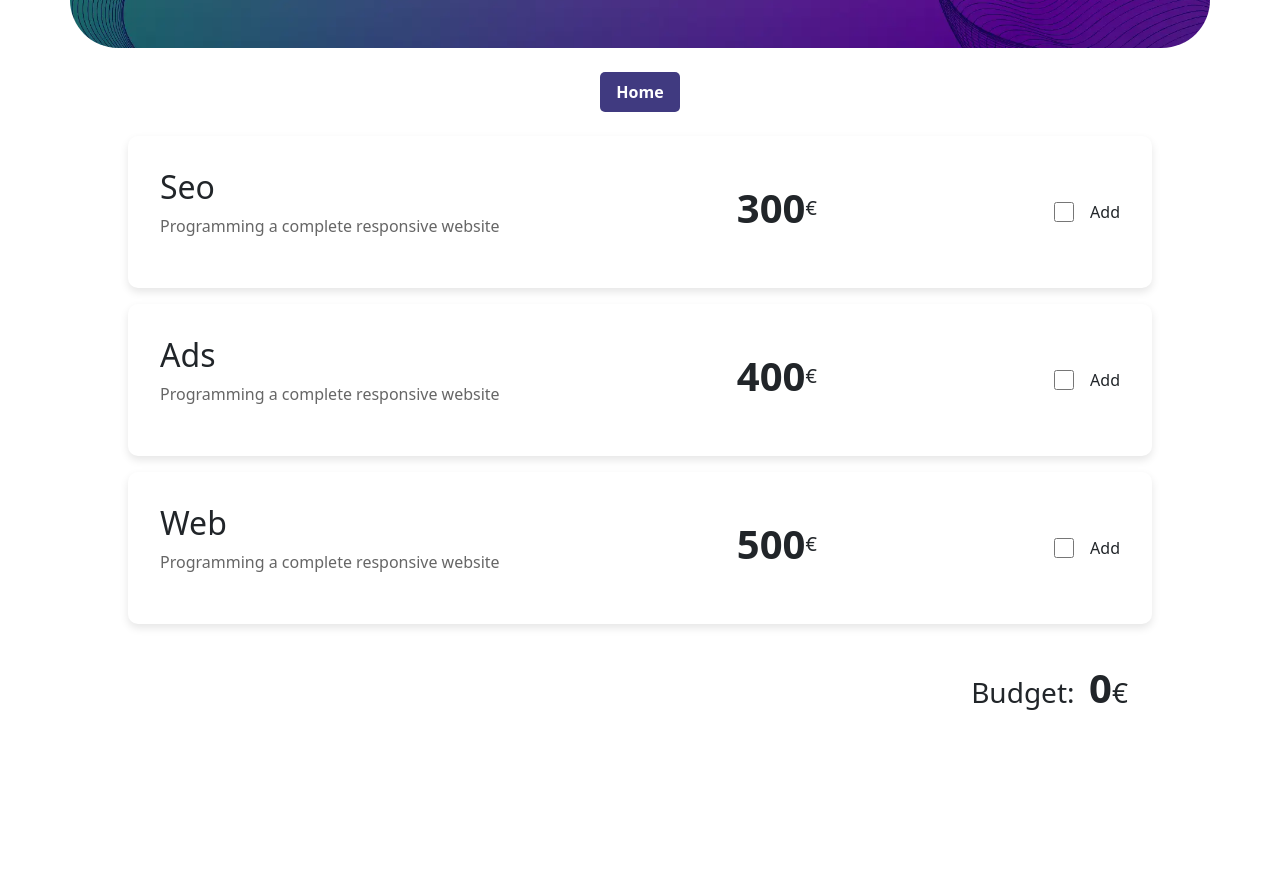
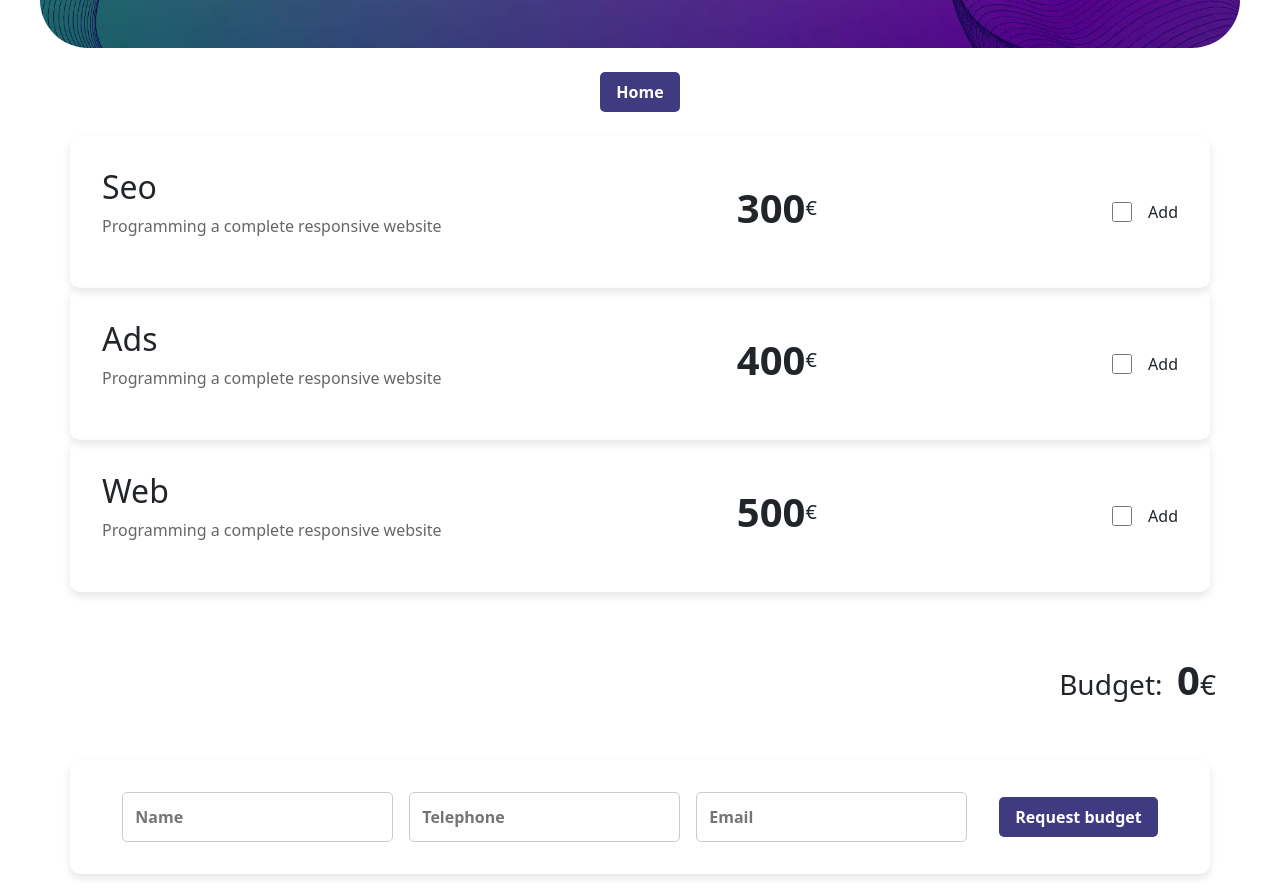
Before and after one commit to dracudev/S6-Budget-App, a React (Vite) app: page /budget in a window 1280 px wide. Shown: the part 160-1050 px from the top of the page. Before the commit the page ends 944 px from the top, so only its background shows below. Built offline with nearby package versions, Linux system fonts and the light colour scheme.

Commit message:
fighting with styles

```diff
--- a/src/components/CustomCard.jsx
+++ b/src/components/CustomCard.jsx
@@ -8,6 +8,8 @@ const CtmCard = styled.div`
   gap: 3rem;
   padding: 2rem;
   align-items: center;
+  max-width: 1200px;
+  width: 95%;
 `;
 
 export function CustomCard({children, className}) {
--- a/src/components/HeaderBanner.jsx
+++ b/src/components/HeaderBanner.jsx
@@ -6,6 +6,8 @@ const Banner = styled.div`
   background-image: url(${bannerImg});
   background-size: cover;
   height: 12rem;
+  width: 95%;
+  max-width: 1200px;
   border-radius: 3rem;
   display: flex;
   align-items: center;
--- a/src/pages/budget/BudgetForm.css
+++ b/src/pages/budget/BudgetForm.css
@@ -1,21 +1,8 @@
-.card-container {
-  display: flex;
-  flex-direction: column;
-  justify-content: space-between;
-  gap: 1rem;
-  width: 80%;
-  margin-bottom: 3rem;
+.form-container {
+  width: 100%;
   max-width: 1200px;
 }
 
-.card-element {
-  box-shadow: 0 4px 8px rgba(0, 0, 0, 0.1);
-  border-radius: 10px;
-  justify-content: space-between;
-  gap: 3rem;
-  padding: 2rem;
-  align-items: center;
-}
 .card-units {
   display: flex;
   justify-content: space-between;
@@ -26,6 +13,12 @@
   width: 20px;
   height: 20px;
   accent-color: #403a80;
+}
+
+.budget {
+  display: flex;
+  justify-content: flex-end;
+  margin-top: 1rem;
 }
 
 @media (max-width: 500px)  {
--- a/src/pages/budget/BudgetForm.jsx
+++ b/src/pages/budget/BudgetForm.jsx
@@ -15,9 +15,8 @@ export function BudgetForm() {
   } = useBudgetForm();
 
   return (
-    <div className="card-container">
-
-      <CustomCard>
+    <div className="form-container">
+      <CustomCard className="container">
         <div className="card-units">
           <div>
             <h2>Seo</h2>
@@ -37,13 +36,11 @@ export function BudgetForm() {
               />
               <span className="ms-3">Add</span>
             </div>
-
           </label>
-
         </div>
       </CustomCard>
 
-      <CustomCard>
+      <CustomCard className="container">
         <div className="card-units">
           <div>
             <h2>Ads</h2>
@@ -67,7 +64,7 @@ export function BudgetForm() {
         </div>
       </CustomCard>
 
-      <CustomCard>
+      <CustomCard className="container">
         <div className="card-units">
           <div>
             <h2>Web</h2>
@@ -99,12 +96,15 @@ export function BudgetForm() {
           />
         )}
       </CustomCard>
+        <div className="budget">
+        <div className="my-5">
+          <h3 className="me-4">
+            Budget:&nbsp; <strong className="fs-1">{budget}</strong>€
+          </h3>
+        </div>
+        </div>
 
-      <div className="ms-auto mt-4 d-flex">
-        <h3 className="me-4">
-          Budget:&nbsp; <strong className="fs-1">{budget}</strong>€{" "}
-        </h3>
-      </div>
+
     </div>
   );
 }
--- /dev/null
+++ b/src/pages/budget/ClientDataForm.css
@@ -0,0 +1,36 @@
+.data-container {
+  width: 100%;
+  max-width: 1200px;
+}
+
+
+
+
+.form-data {
+  display: flex;
+  gap: 2rem;
+  align-items: center;
+  justify-content: center;
+}
+
+.data-inputs {
+    display: flex;
+    gap: 1rem;
+}
+
+.form-data label {
+  font-weight: bold;
+  color: #333;
+}
+
+.form-data input {
+  padding: 0.75rem;
+  border: 1px solid #ccc;
+  border-radius: 5px;
+  font-size: 1rem;
+}
+
+.form-data input:focus {
+  border-color: #403a80;
+  outline: none;
+}
--- a/src/pages/budget/ClientDataForm.jsx
+++ b/src/pages/budget/ClientDataForm.jsx
@@ -1,9 +1,32 @@
 import { CustomCard } from "../../components/CustomCard";
+import { StandardButton } from "../../components/StandardButton";
+import "./ClientDataForm.css";
+import Form from "react-bootstrap/Form"
 
 export function ClientDataForm() {
-    return (
-        <CustomCard>
+  return (
+    <div className=" data-container">
+      <CustomCard className="container">
+        <Form className="form-data">
+          <div className="data-inputs">
+            <label>
+              <input type="text" placeholder="Name" required />
+            </label>
+            <label>
+              <input type="tel" placeholder="Telephone" required />
+            </label>
+            <label>
+              <input type="email" placeholder="Email" required />
+            </label>
+          </div>
 
-        </CustomCard>
-    )
+          <div className="data-button">
+            <StandardButton className="text-nowrap" type="submit">
+              Request budget
+            </StandardButton>
+          </div>
+        </Form>
+      </CustomCard>
+    </div>
+  );
 }
--- a/src/pages/budget/index.jsx
+++ b/src/pages/budget/index.jsx
@@ -2,6 +2,7 @@ import { HeaderBanner } from "../../components/HeaderBanner";
 import { StandardButton } from "../../components/StandardButton";
 import { BudgetForm } from "./BudgetForm";
 import { Link } from "react-router-dom";
+import { ClientDataForm } from "./ClientDataForm";
 
 export function Budget() {
   return (
@@ -13,6 +14,7 @@ export function Budget() {
         <StandardButton className="my-4">Home</StandardButton>
       </Link>
       <BudgetForm></BudgetForm>
+      <ClientDataForm></ClientDataForm>
     </>
   );
 }
--- a/src/pages/home/index.css
+++ b/src/pages/home/index.css
@@ -1,5 +1,5 @@
+
 .text-container {
-  max-width: 800px;
   background: #f9f9f9;
 }
 
--- a/src/pages/home/index.jsx
+++ b/src/pages/home/index.jsx
@@ -14,7 +14,7 @@ export function Home() {
         <StandardButton className="my-4">Budgets</StandardButton>
       </Link>
 
-      <CustomCard className="text-container">
+      <CustomCard className="container">
         <h1 className="">Welcome to Our Service</h1>
         <p className="lead mt-4">
           We are dedicated to providing you with the best quality services to
```
